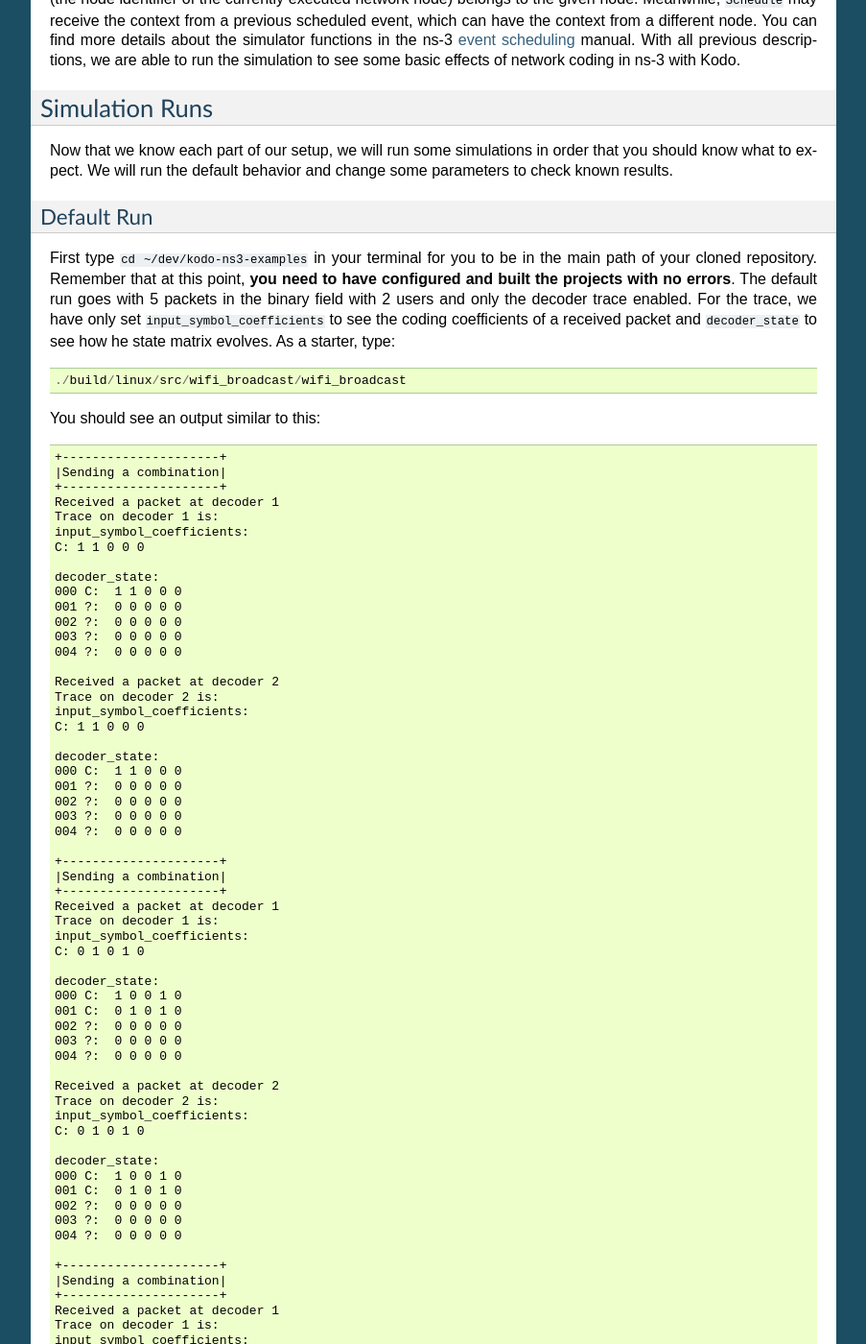
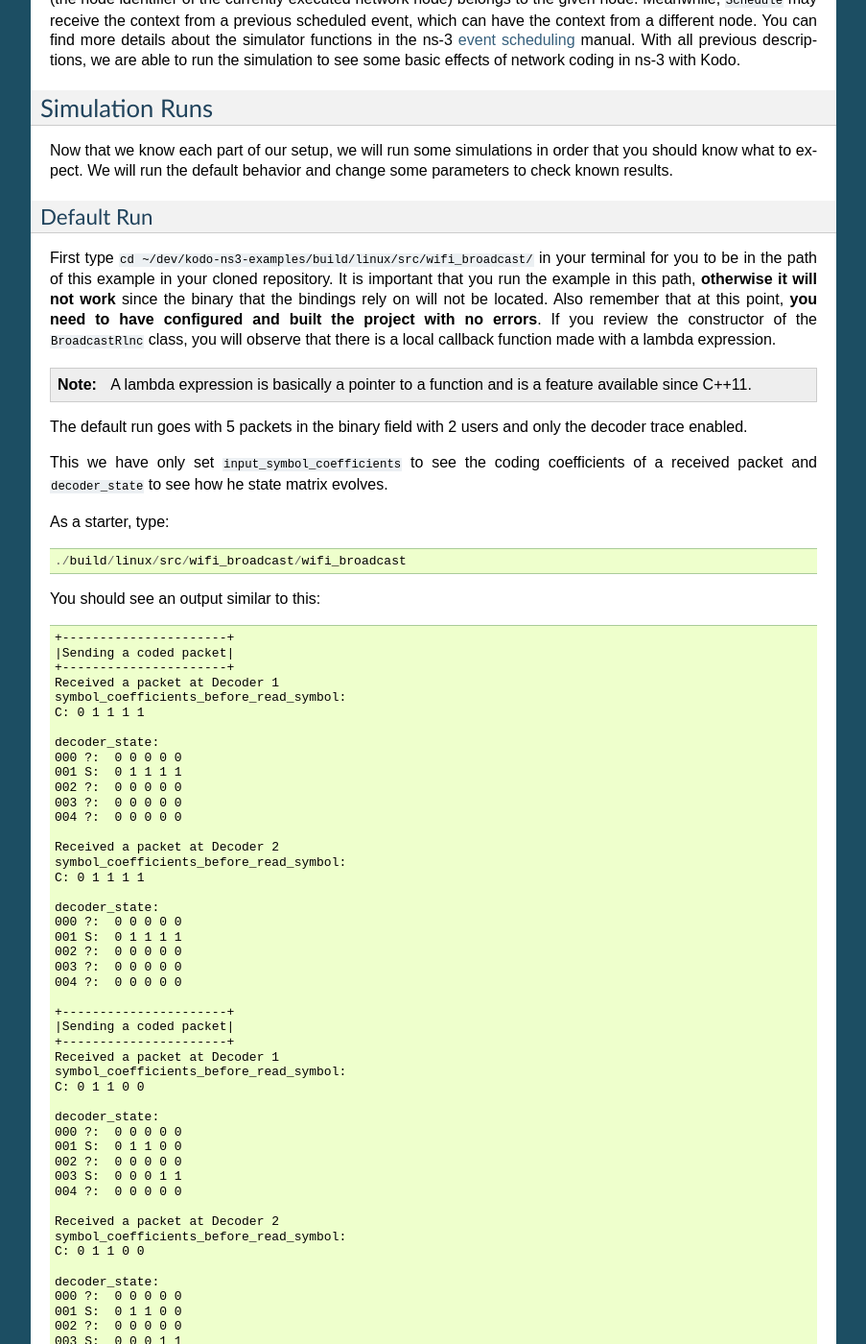
Before and after one commit to steinwurf/kodo-ns3-examples, a Sphinx documentation site: the page built from docs/wifi_broadcast.rst, in a window 1280 px wide and 1400 px high, scrolled down 7001 px. Shown: the whole window at 96% size, without its empty margins (198-1101 px from the left). Built offline with Sphinx 7.4.7, drawn with Linux system fonts in a browser that asks for light colours; formulas are drawn with MathJax 3; some of the changed text lies outside the part shown.

Commit message:
Documenting..

```diff
--- a/docs/wifi_broadcast.rst
+++ b/docs/wifi_broadcast.rst
@@ -465,133 +465,189 @@ change some parameters to check known results.
 Default Run
 ^^^^^^^^^^^
 
-First type ``cd ~/dev/kodo-ns3-examples`` in your terminal for you to be in
-the main path of your cloned repository. Remember that at this point, **you
-need to have configured and built the projects with no errors**. The default
-run goes with 5 packets in the binary field with 2 users and only the decoder
-trace enabled. For the trace, we have only set ``input_symbol_coefficients``
-to see the coding coefficients of a received packet and ``decoder_state`` to
-see how he state matrix evolves. As a starter, type: ::
+First type ``cd ~/dev/kodo-ns3-examples/build/linux/src/wifi_broadcast/``
+in your terminal for you to be in the path of this example in your cloned
+repository. It is important that you run the example in this path,
+**otherwise it will not work** since the binary that the bindings rely on
+will not be located. Also remember that at this point,
+**you need to have configured and built the project with no errors**.
+If you review the constructor of the ``BroadcastRlnc`` class, you will
+observe that there is a local callback function made with a
+lambda expression.
+
+.. note:: A lambda expression is basically a pointer to a function and is
+  a feature available since C++11.
+
+The default run goes with 5 packets in the binary field with 2 users and
+only the decoder trace enabled.
+
+
+This   we have
+only set ``input_symbol_coefficients`` to see the coding coefficients of a
+received packet and ``decoder_state`` to see how he state matrix evolves.
+
+As a starter, type: ::
 
   ./build/linux/src/wifi_broadcast/wifi_broadcast
 
 You should see an output similar to this: ::
 
-  +---------------------+
-  |Sending a combination|
-  +---------------------+
-  Received a packet at decoder 1
-  Trace on decoder 1 is:
-  input_symbol_coefficients:
-  C: 1 1 0 0 0
+  +----------------------+
+  |Sending a coded packet|
+  +----------------------+
+  Received a packet at Decoder 1
+  symbol_coefficients_before_read_symbol:
+  C: 0 1 1 1 1
 
   decoder_state:
-  000 C:  1 1 0 0 0
-  001 ?:  0 0 0 0 0
+  000 ?:  0 0 0 0 0
+  001 S:  0 1 1 1 1
   002 ?:  0 0 0 0 0
   003 ?:  0 0 0 0 0
   004 ?:  0 0 0 0 0
 
-  Received a packet at decoder 2
-  Trace on decoder 2 is:
-  input_symbol_coefficients:
-  C: 1 1 0 0 0
+  Received a packet at Decoder 2
+  symbol_coefficients_before_read_symbol:
+  C: 0 1 1 1 1
 
   decoder_state:
-  000 C:  1 1 0 0 0
-  001 ?:  0 0 0 0 0
+  000 ?:  0 0 0 0 0
+  001 S:  0 1 1 1 1
   002 ?:  0 0 0 0 0
   003 ?:  0 0 0 0 0
   004 ?:  0 0 0 0 0
 
-  +---------------------+
-  |Sending a combination|
-  +---------------------+
-  Received a packet at decoder 1
-  Trace on decoder 1 is:
-  input_symbol_coefficients:
-  C: 0 1 0 1 0
-
-  decoder_state:
-  000 C:  1 0 0 1 0
-  001 C:  0 1 0 1 0
-  002 ?:  0 0 0 0 0
-  003 ?:  0 0 0 0 0
-  004 ?:  0 0 0 0 0
-
-  Received a packet at decoder 2
-  Trace on decoder 2 is:
-  input_symbol_coefficients:
-  C: 0 1 0 1 0
-
-  decoder_state:
-  000 C:  1 0 0 1 0
-  001 C:  0 1 0 1 0
-  002 ?:  0 0 0 0 0
-  003 ?:  0 0 0 0 0
-  004 ?:  0 0 0 0 0
-
-  +---------------------+
-  |Sending a combination|
-  +---------------------+
-  Received a packet at decoder 1
-  Trace on decoder 1 is:
-  input_symbol_coefficients:
-  C: 0 0 1 0 0
-
-  decoder_state:
-  000 C:  1 0 0 1 0
-  001 C:  0 1 0 1 0
-  002 C:  0 0 1 0 0
-  003 ?:  0 0 0 0 0
-  004 ?:  0 0 0 0 0
-
-  Received a packet at decoder 2
-  Trace on decoder 2 is:
-  input_symbol_coefficients:
-  C: 0 0 1 0 0
-
-  decoder_state:
-  000 C:  1 0 0 1 0
-  001 C:  0 1 0 1 0
-  002 C:  0 0 1 0 0
-  003 ?:  0 0 0 0 0
-  004 ?:  0 0 0 0 0
-
-  +---------------------+
-  |Sending a combination|
-  +---------------------+
-  Received a packet at decoder 1
-  Trace on decoder 1 is:
-  input_symbol_coefficients:
+  +----------------------+
+  |Sending a coded packet|
+  +----------------------+
+  Received a packet at Decoder 1
+  symbol_coefficients_before_read_symbol:
   C: 0 1 1 0 0
 
   decoder_state:
-  000 C:  1 0 0 0 0
-  001 C:  0 1 0 0 0
-  002 C:  0 0 1 0 0
-  003 C:  0 0 0 1 0
+  000 ?:  0 0 0 0 0
+  001 S:  0 1 1 0 0
+  002 ?:  0 0 0 0 0
+  003 S:  0 0 0 1 1
   004 ?:  0 0 0 0 0
 
-  Received a packet at decoder 2
-  Trace on decoder 2 is:
-  input_symbol_coefficients:
+  Received a packet at Decoder 2
+  symbol_coefficients_before_read_symbol:
   C: 0 1 1 0 0
 
   decoder_state:
-  000 C:  1 0 0 0 0
-  001 C:  0 1 0 0 0
-  002 C:  0 0 1 0 0
-  003 C:  0 0 0 1 0
+  000 ?:  0 0 0 0 0
+  001 S:  0 1 1 0 0
+  002 ?:  0 0 0 0 0
+  003 S:  0 0 0 1 1
   004 ?:  0 0 0 0 0
 
-  +---------------------+
-  |Sending a combination|
-  +---------------------+
-  Received a packet at decoder 1
-  Trace on decoder 1 is:
-  input_symbol_coefficients:
+  +----------------------+
+  |Sending a coded packet|
+  +----------------------+
+  Received a packet at Decoder 1
+  symbol_coefficients_before_read_symbol:
+  C: 0 0 1 0 1
+
+  decoder_state:
+  000 ?:  0 0 0 0 0
+  001 S:  0 1 0 0 1
+  002 S:  0 0 1 0 1
+  003 S:  0 0 0 1 1
+  004 ?:  0 0 0 0 0
+
+  Received a packet at Decoder 2
+  symbol_coefficients_before_read_symbol:
+  C: 0 0 1 0 1
+
+  decoder_state:
+  000 ?:  0 0 0 0 0
+  001 S:  0 1 0 0 1
+  002 S:  0 0 1 0 1
+  003 S:  0 0 0 1 1
+  004 ?:  0 0 0 0 0
+
+  +----------------------+
+  |Sending a coded packet|
+  +----------------------+
+  Received a packet at Decoder 1
+  symbol_coefficients_before_read_symbol:
+  C: 1 0 1 1 0
+
+  decoder_state:
+  000 S:  1 0 0 0 0
+  001 S:  0 1 0 0 1
+  002 S:  0 0 1 0 1
+  003 S:  0 0 0 1 1
+  004 ?:  0 0 0 0 0
+
+  Received a packet at Decoder 2
+  symbol_coefficients_before_read_symbol:
+  C: 1 0 1 1 0
+
+  decoder_state:
+  000 S:  1 0 0 0 0
+  001 S:  0 1 0 0 1
+  002 S:  0 0 1 0 1
+  003 S:  0 0 0 1 1
+  004 ?:  0 0 0 0 0
+
+  +----------------------+
+  |Sending a coded packet|
+  +----------------------+
+  Received a packet at Decoder 1
+  symbol_coefficients_before_read_symbol:
   C: 0 1 0 0 1
+
+  decoder_state:
+  000 S:  1 0 0 0 0
+  001 S:  0 1 0 0 1
+  002 S:  0 0 1 0 1
+  003 S:  0 0 0 1 1
+  004 ?:  0 0 0 0 0
+
+  Received a packet at Decoder 2
+  symbol_coefficients_before_read_symbol:
+  C: 0 1 0 0 1
+
+  decoder_state:
+  000 S:  1 0 0 0 0
+  001 S:  0 1 0 0 1
+  002 S:  0 0 1 0 1
+  003 S:  0 0 0 1 1
+  004 ?:  0 0 0 0 0
+
+  +----------------------+
+  |Sending a coded packet|
+  +----------------------+
+  Received a packet at Decoder 1
+  symbol_coefficients_before_read_symbol:
+  C: 0 1 1 1 1
+
+  decoder_state:
+  000 S:  1 0 0 0 0
+  001 S:  0 1 0 0 1
+  002 S:  0 0 1 0 1
+  003 S:  0 0 0 1 1
+  004 ?:  0 0 0 0 0
+
+  Received a packet at Decoder 2
+  symbol_coefficients_before_read_symbol:
+  C: 0 1 1 1 1
+
+  decoder_state:
+  000 S:  1 0 0 0 0
+  001 S:  0 1 0 0 1
+  002 S:  0 0 1 0 1
+  003 S:  0 0 0 1 1
+  004 ?:  0 0 0 0 0
+
+  +----------------------+
+  |Sending a coded packet|
+  +----------------------+
+  Received a packet at Decoder 1
+  symbol_coefficients_before_read_symbol:
+  C: 0 1 1 1 0
 
   decoder_state:
   000 U:  1 0 0 0 0
@@ -600,10 +656,9 @@ You should see an output similar to this: ::
   003 U:  0 0 0 1 0
   004 U:  0 0 0 0 1
 
-  Received a packet at decoder 2
-  Trace on decoder 2 is:
-  input_symbol_coefficients:
-  C: 0 1 0 0 1
+  Received a packet at Decoder 2
+  symbol_coefficients_before_read_symbol:
+  C: 0 1 1 1 0
 
   decoder_state:
   000 U:  1 0 0 0 0
```
Also changed, not shown: other parts of docs/wifi_broadcast.rst (+2 -1 lines), 1 other file.
